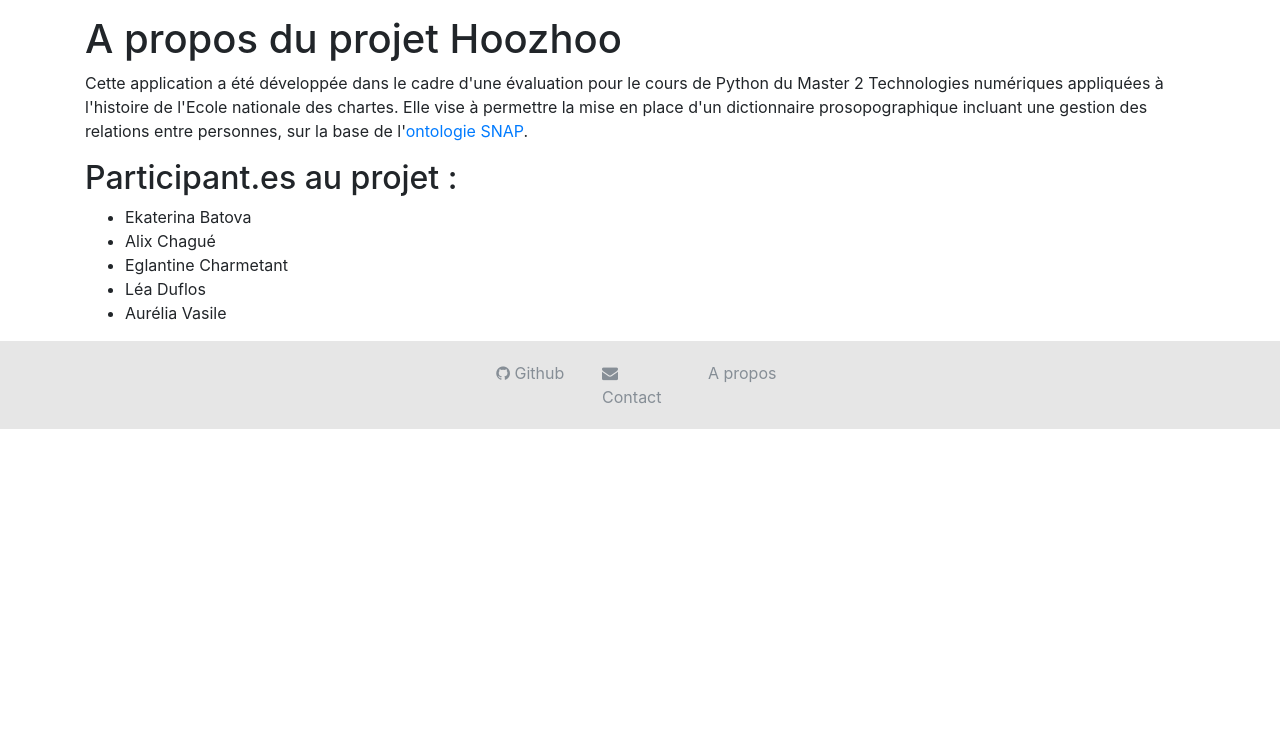
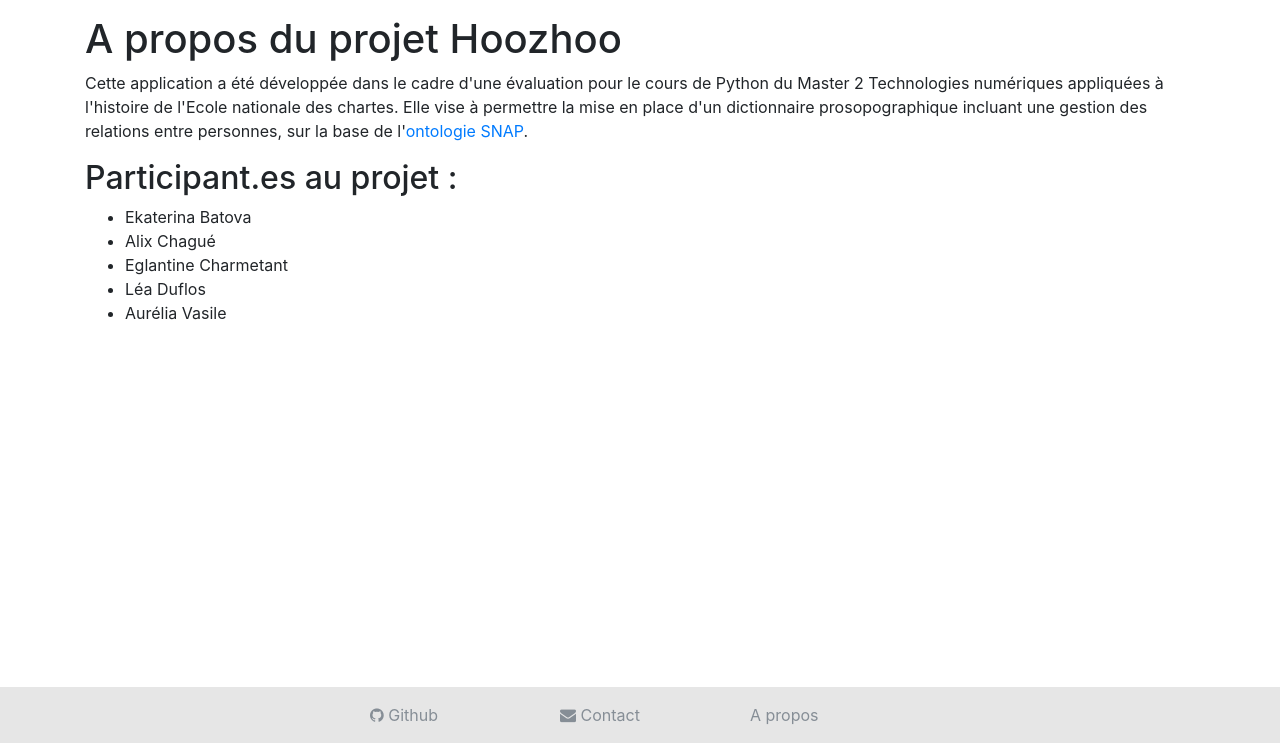
Before and after one commit to Chartes-TNAH/dico-proso, a Flask app: page /a-propos in a window 1280 px wide. Shown: the part 57-800 px from the top of the page. Run offline with Flask 2, Linux system fonts and the light colour scheme; some libraries are stand-ins or nearby versions.

Commit message:
correction footer

```diff
--- a/hoozhoo/templates/conteneur.html
+++ b/hoozhoo/templates/conteneur.html
@@ -36,7 +36,7 @@
 				<button class="btn btn-secondary" type="submit"><i class="fa fa-search"></i></button>
 				</form>
 			</nav>
-			<div class="container">
+			<main class="container pb-5 mb-5">
 				<!-- messages flash après une requête-->
 			{% with messages = get_flashed_messages(with_categories=true) %}
           	{% if messages %}
@@ -56,14 +56,17 @@
 	            </div>
 	        	</div>
 
-	        </div>
-        <footer class="footer container-fluid-expand" style="background-color: #e6e6e6; padding: 20px">
+	        </main>
+        <footer class="footer fixed-bottom" style="background-color: #e6e6e6;">
+        	<div class="container py-3">
         	<div class="row justify-content-md-center">
-                	<div class="col col-1"><a href="https://github.com/Chartes-TNAH/dico-proso" class="text-secondary">  <i class="fa fa-github"></i> Github</a></div>
-                	<div class="col col-1"><a href="#" class="text-secondary">  <i class="fa fa-envelope"></i> Contact</a></div>
-                	<div class="col col-1"><a href="{{url_for("about")}}" class="text-secondary">A propos</a></div>
+                	<div class="col col-2"><a href="https://github.com/Chartes-TNAH/dico-proso" class="text-secondary">  <i class="fa fa-github"></i> Github</a></div>
+                	<div class="col col-2"><a href="#" class="text-secondary">  <i class="fa fa-envelope"></i> Contact</a></div>
+                	<div class="col col-2"><a href="{{url_for("about")}}" class="text-secondary">A propos</a></div>
          	</div>
+         </div>
         </footer>
+
 				<script src="../static/js/jquery.js"></script>
 				<script src="../static/js/popper.js"></script>
 				<script src="../static/js/bootstrap.js"></script>
```
